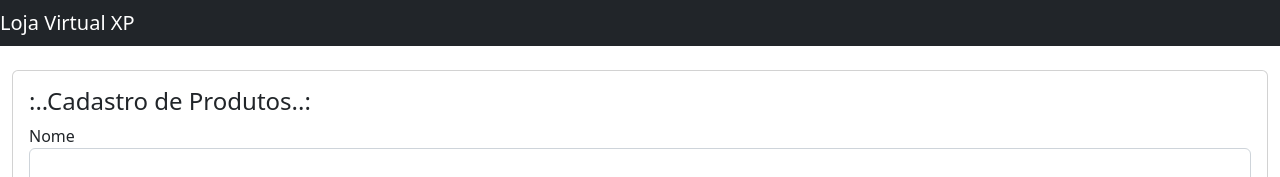
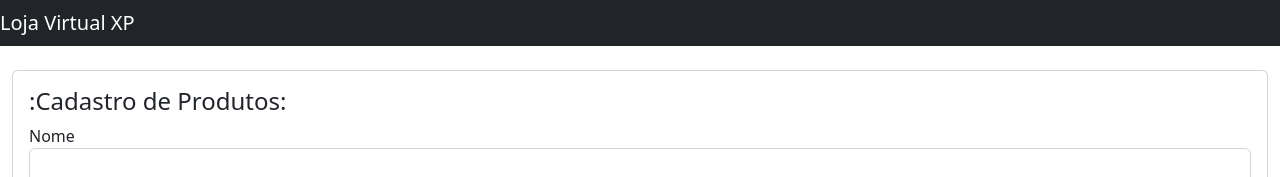
Before and after one commit to tiagofrancarita/Api-produto-front, an Angular app in the folder front-produto/: page / in a window 1280 px wide. Shown: the top 177 px of the page. Built offline with nearby package versions, Linux system fonts and the light colour scheme; no server answers.

Commit message:
Inclusao buildSpec_v2

```diff
--- a/front-produto/src/app/app.component.html
+++ b/front-produto/src/app/app.component.html
@@ -4,7 +4,7 @@
 <div class="container-fluid">
   <div class="card">
     <div class="card-body">
-      <div class="card-title"><h4> :..Cadastro de Produtos..: </h4></div>
+      <div class="card-title"><h4> :Cadastro de Produtos: </h4></div>
       <form [formGroup]="produtoForm" (ngSubmit)="salvar()">
         <div class="formGroup">
           <label for="nome">Nome</label>
```
Also changed, not shown: 1 other file (tests, documents, lock files or other folders).
